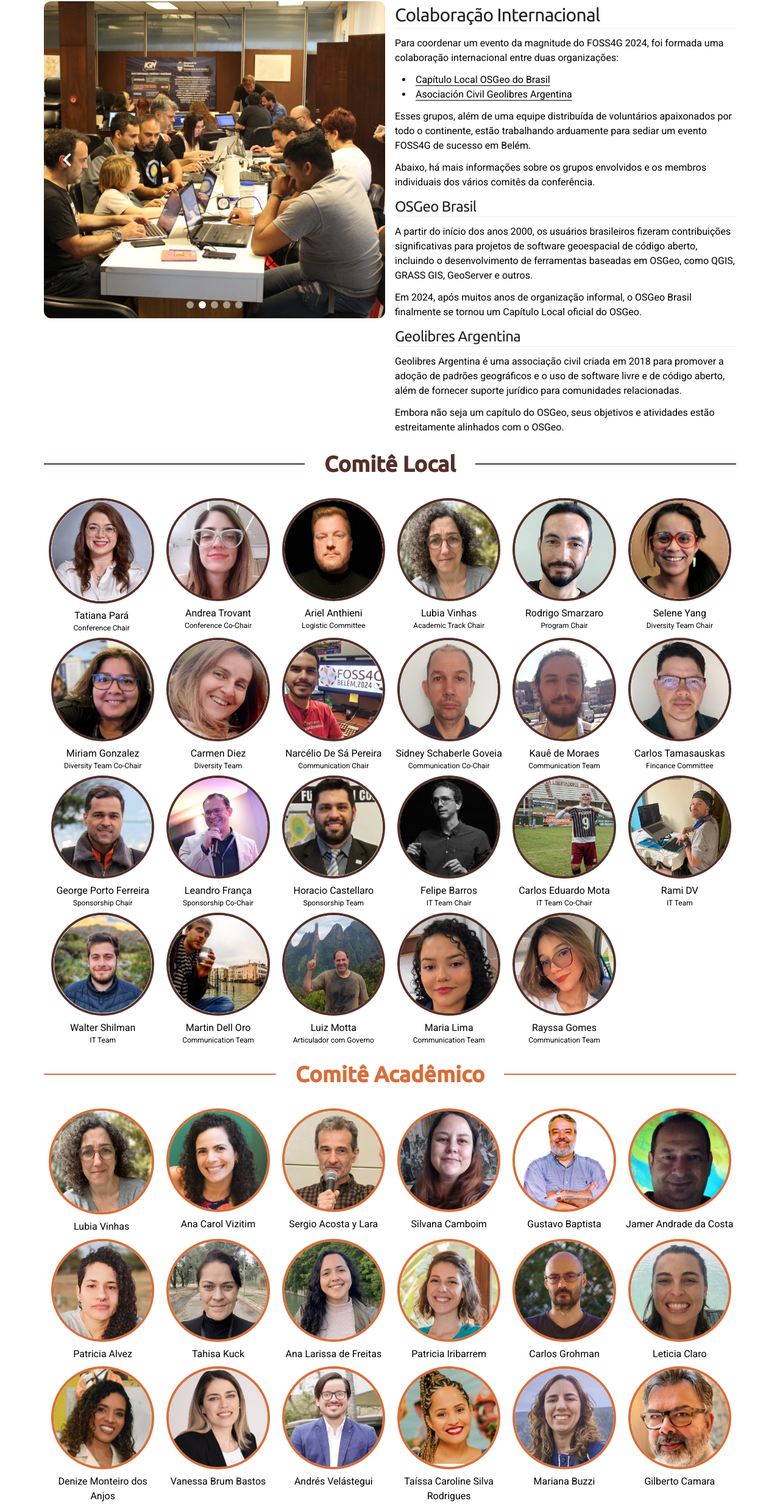
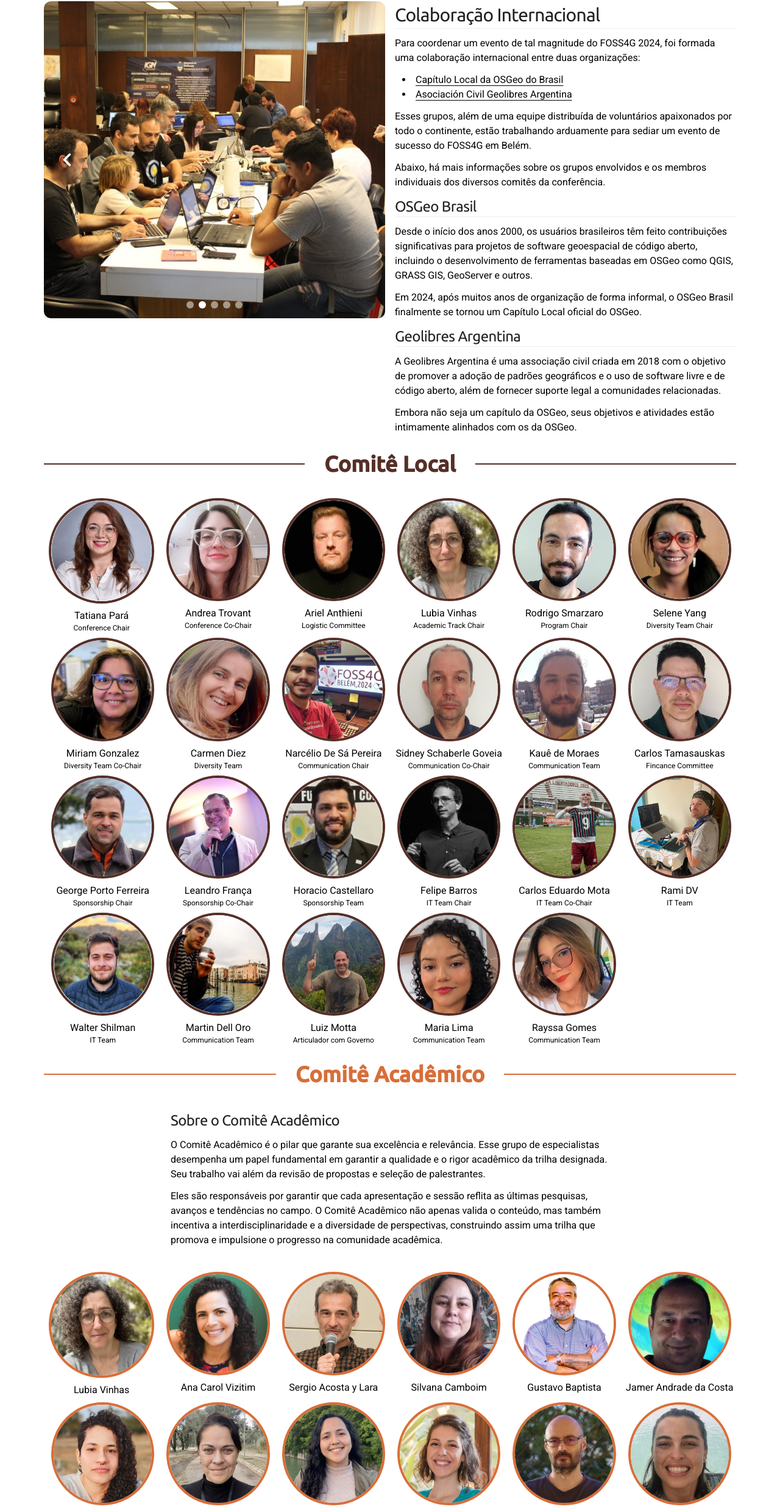
Before and after one commit to FOSS4G-2024-Belem/foss4g-2024-belem.github.io, a Next.js app: page /pt/comite-organizador-local in a window 1280 px wide. Shown: the part 178-2658 px from the top of the page at 61% size. Built offline with nearby package versions, Linux system fonts and the light colour scheme.

Commit message:
actualizar descripción de conference committees

```diff
--- a/src/pages/en/conference-committees.mdx
+++ b/src/pages/en/conference-committees.mdx
@@ -76,6 +76,7 @@ export const metadata = {
 </div>
 
 <Heading color="red">Local Committee</Heading>
+
 <div className="grid grid-cols-3 sm:grid-cols-6 sm:space-x-1">
   {Committees["loc"].map((person) => (
     <PhotoBubble committee="loc" person={person} key={person["name"]} />
@@ -83,6 +84,16 @@ export const metadata = {
 </div>
 
 <Heading color="orange">Academic Committee</Heading>
+
+<div className="mx-auto w-full max-w-[720px] my-4 6xl:my-8">
+  ##### About the Academic Committee
+
+  The Academic Committee is the backbone that ensures its excellence and relevance. This group of experts plays a fundamental role in ensuring the quality and academic rigor of the designated track. Their work goes beyond reviewing proposals and selecting speakers.
+
+  They are responsible for ensuring that each presentation and session reflects the latest research, advances and trends in the field. The Academic Committee not only validates the content, but also encourages interdisciplinarity and diversity of perspectives, thus building a track that promotes and drives progress in the academic community.
+
+</div>
+
 <div className="grid grid-cols-3 sm:grid-cols-6 sm:space-x-1">
   {Committees["academic"].map((person) => (
     <PhotoBubble committee="academic" person={person} key={person["name"]} />
@@ -90,6 +101,15 @@ export const metadata = {
 </div>
 
 <Heading color="green">Program Committee</Heading>
+
+<div className="mx-auto w-full max-w-[720px] my-4 6xl:my-8">
+  ##### About the Program Committee
+
+  At the heart of every successful conference lies a dedicated and enthusiastic team: the program creation committee. This group of professionals and volunteers carefully curates every detail, fusing innovation with experience to offer a better version for attendees.
+
+  Their work not only translates into the diversity of topics addressed, but also in the careful selection of speakers and panels that will inspire, inform and connect participants. Their tireless dedication is the cornerstone that elevates each edition of the conference to new heights.
+</div>
+
 <div className="grid grid-cols-3 sm:grid-cols-6 sm:space-x-1">
   {Committees["program"].map((person) => (
     <PhotoBubble committee="program" person={person} key={person["name"]} />
@@ -97,6 +117,15 @@ export const metadata = {
 </div>
 
 <Heading color="blue">Sponsor Committee</Heading>
+
+<div className="mx-auto w-full max-w-[720px] my-4 6xl:my-8">
+  ##### About the Sponsor Committee
+
+  Imagine a scenario where innovation and collaboration intertwine in an open source and geospatial technology environment. At a FOSS4G (Free and Open Source Software for Geospatial) conference, the Sponsor Committee plays a crucial role in bringing together companies, organizations and open source software enthusiasts to support and empower this vibrant community.
+
+  From securing the necessary financial backing for the organization of the event to facilitating networking opportunities and visibility for sponsors, this committee creates a vital bridge between the open source community and the business world, promoting innovation, knowledge sharing and continued growth in the field of geospatial technology.
+</div>
+
 <div className="grid grid-cols-3 sm:grid-cols-6 sm:space-x-1">
   {Committees["sponsor"].map((person) => (
     <PhotoBubble committee="sponsor" person={person} key={person["name"]} />
--- a/src/pages/es/comite-organizador-local.mdx
+++ b/src/pages/es/comite-organizador-local.mdx
@@ -14,7 +14,7 @@ import Carousel from "@/components/Carousel";
 export const metadata = {
   title: "Comités de la Conferencia",
   description:
-    "Visión general de los diversos comités de la Conferencia FOSS4G 2024 celebrada en Belém, Brasil del 02 al 08 de diciembre de 2024, incluyendo los comités Local, Académico, de Programa y de Patrocinadores.",
+    "Visión general de los diversos comités de la Conferencia FOSS4G 2024 celebrada en Belém, Brasil, del 02 al 08 de diciembre de 2024, incluidos los comités Local, Académico, de Programa y de Patrocinadores.",
   image: Foss4gAr2,
 };
 
@@ -50,25 +50,25 @@ export const metadata = {
     #### Colaboración Internacional
     ---
 
-    Para coordinar un evento de tal magnitud de FOSS4G 2024, se ha formado una colaboración internacional entre dos organizaciones:
+    Para coordinar un evento de la magnitud de FOSS4G 2024, se ha formado una colaboración internacional entre dos organizaciones:
 
-    - <span className="underline underline-offset-4">Capítulo Local OSGeo de Brasil</span>
+    - <span className="underline underline-offset-4">Capítulo Local de OSGeo de Brasil</span>
     - <span className="underline underline-offset-4">Asociación Civil Geolibres Argentina</span>
 
-    Estos grupos, además de un equipo distribuido de apasionados voluntarios en todo el continente, están trabajando arduamente para organizar un exitoso evento FOSS4G en Belém.
+    Estos grupos, junto con un equipo distribuido de voluntarios apasionados en todo el continente, están trabajando arduamente para organizar un evento FOSS4G exitoso en Belém.
 
-    A continuación se ofrece más información sobre los grupos involucrados y los miembros individuales de los diversos comités de la conferencia.
+    A continuación, se muestra más información sobre los grupos involucrados y los miembros individuales de los diversos comités de la conferencia.
 
     ##### OSGeo Brasil
     ---
-    A partir de principios de la década de 2000, los usuarios brasileños han realizado contribuciones significativas a proyectos de software geoespacial de código abierto, incluyendo el desarrollo de herramientas basadas en OSGeo como QGIS, GRASS GIS, GeoServer y otros.
+    Desde principios de la década de 2000, los usuarios brasileños han realizado contribuciones significativas a proyectos de software geoespacial de código abierto, incluido el desarrollo de herramientas basadas en OSGeo como QGIS, GRASS GIS, GeoServer y otros.
 
-    En 2024, después de muchos años de organización informal, OSGeo Brasil finalmente se convirtió en un Capítulo Local oficial de OSGeo.
+    En 2024, después de muchos años de organizarse de manera informal, OSGeo Brasil finalmente se convirtió en un Capítulo Local oficial de OSGeo.
 
     ##### Geolibres Argentina
     ---
 
-    Geolibres Argentina es una asociación civil creada en 2018 con el fin de promover la adopción de estándares geográficos y el uso de software libre y de código abierto, además de brindar apoyo legal a las comunidades relacionadas.
+    Geolibres Argentina es una asociación civil creada en 2018 con el fin de promover la adopción de estándares geográficos y el uso de software libre y de código abierto, además de brindar apoyo legal a comunidades relacionadas.
 
     Si bien no es un capítulo de OSGeo, sus objetivos y actividades están estrechamente alineados con los de OSGeo.
 
@@ -76,6 +76,7 @@ export const metadata = {
 </div>
 
 <Heading color="red">Comité Local</Heading>
+
 <div className="grid grid-cols-3 sm:grid-cols-6 sm:space-x-1">
   {Committees["loc"].map((person) => (
     <PhotoBubble committee="loc" person={person} key={person["name"]} />
@@ -83,6 +84,18 @@ export const metadata = {
 </div>
 
 <Heading color="orange">Comité Académico</Heading>
+
+<div className="mx-auto w-full max-w-[720px] my-4 6xl:my-8">
+  ##### Sobre el Comité Académico
+
+  El Comité Académico es el pilar que garantiza su excelencia y relevancia. Este grupo de expertos desempeña un papel fundamental en asegurar la calidad y el rigor académico de la pista designada.
+
+  Su trabajo va más allá de revisar propuestas y seleccionar ponentes. Son responsables de asegurar que cada presentación y sesión refleje las últimas investigaciones, avances y tendencias en el campo.
+
+  El Comité Académico no solo valida el contenido, sino que también fomenta la interdisciplinariedad y la diversidad de perspectivas, construyendo así una pista que promueva y impulse el progreso en la comunidad académica.
+
+</div>
+
 <div className="grid grid-cols-3 sm:grid-cols-6 sm:space-x-1">
   {Committees["academic"].map((person) => (
     <PhotoBubble committee="academic" person={person} key={person["name"]} />
@@ -90,6 +103,15 @@ export const metadata = {
 </div>
 
 <Heading color="green">Comité de Programa</Heading>
+
+<div className="mx-auto w-full max-w-[720px] my-4 6xl:my-8">
+  ##### Sobre el Comité de Programa
+
+  En el corazón de cada conferencia exitosa se encuentra un equipo dedicado y entusiasta: el comité de creación de programas. Este grupo de profesionales y voluntarios cura cuidadosamente cada detalle, fusionando la innovación con la experiencia para ofrecer una mejor versión para los asistentes.
+
+  Su trabajo no solo se traduce en la diversidad de temas abordados, sino también en la selección cuidadosa de ponentes y paneles que inspirarán, informarán y conectarán a los participantes. Su dedicación incansable es la piedra angular que eleva cada edición de la conferencia a nuevas alturas.
+</div>
+
 <div className="grid grid-cols-3 sm:grid-cols-6 sm:space-x-1">
   {Committees["program"].map((person) => (
     <PhotoBubble committee="program" person={person} key={person["name"]} />
@@ -97,6 +119,15 @@ export const metadata = {
 </div>
 
 <Heading color="blue">Comité de Patrocinadores</Heading>
+
+<div className="mx-auto w-full max-w-[720px] my-4 6xl:my-8">
+  ##### Sobre el Comité de Patrocinadores
+
+  Imagina un escenario donde la innovación y la colaboración se entrelazan en un entorno de tecnología de código abierto y geoespacial. En una conferencia FOSS4G (Software Libre y de Código Abierto para Geoespacial), el Comité de Patrocinadores juega un papel crucial al reunir a empresas, organizaciones y entusiastas del software de código abierto para apoyar y potenciar esta vibrante comunidad.
+
+  Desde asegurar el respaldo financiero necesario para la organización del evento hasta facilitar oportunidades de networking y visibilidad para los patrocinadores, este comité crea un puente vital entre la comunidad de código abierto y el mundo empresarial, promoviendo la innovación, el intercambio de conocimientos y el crecimiento continuo en el campo de la tecnología geoespacial.
+</div>
+
 <div className="grid grid-cols-3 sm:grid-cols-6 sm:space-x-1">
   {Committees["sponsor"].map((person) => (
     <PhotoBubble committee="sponsor" person={person} key={person["name"]} />
--- a/src/pages/pt/comite-organizador-local.mdx
+++ b/src/pages/pt/comite-organizador-local.mdx
@@ -14,7 +14,7 @@ import Carousel from "@/components/Carousel";
 export const metadata = {
   title: "Comitês da Conferência",
   description:
-    "Visão geral dos vários comitês da Conferência FOSS4G 2024 realizada em Belém, Brasil, de 02 a 08 de dezembro de 2024, incluindo os comitês Local, Acadêmico, de Programação e de Patrocinadores.",
+    "Visão geral dos diversos comitês da Conferência FOSS4G 2024 realizada em Belém, Brasil, de 02 a 08 de dezembro de 2024, incluindo os comitês Local, Acadêmico, de Programa e de Patrocinadores.",
   image: Foss4gAr2,
 };
 
@@ -50,32 +50,33 @@ export const metadata = {
     #### Colaboração Internacional
     ---
 
-    Para coordenar um evento da magnitude do FOSS4G 2024, foi formada uma colaboração internacional entre duas organizações:
+    Para coordenar um evento de tal magnitude do FOSS4G 2024, foi formada uma colaboração internacional entre duas organizações:
 
-    - <span className="underline underline-offset-4">Capítulo Local OSGeo do Brasil</span>
+    - <span className="underline underline-offset-4">Capítulo Local da OSGeo do Brasil</span>
     - <span className="underline underline-offset-4">Asociación Civil Geolibres Argentina</span>
 
-    Esses grupos, além de uma equipe distribuída de voluntários apaixonados por todo o continente, estão trabalhando arduamente para sediar um evento FOSS4G de sucesso em Belém.
+    Esses grupos, além de uma equipe distribuída de voluntários apaixonados por todo o continente, estão trabalhando arduamente para sediar um evento de sucesso do FOSS4G em Belém.
 
-    Abaixo, há mais informações sobre os grupos envolvidos e os membros individuais dos vários comitês da conferência.
+    Abaixo, há mais informações sobre os grupos envolvidos e os membros individuais dos diversos comitês da conferência.
 
     ##### OSGeo Brasil
     ---
-    A partir do início dos anos 2000, os usuários brasileiros fizeram contribuições significativas para projetos de software geoespacial de código aberto, incluindo o desenvolvimento de ferramentas baseadas em OSGeo, como QGIS, GRASS GIS, GeoServer e outros.
+    Desde o início dos anos 2000, os usuários brasileiros têm feito contribuições significativas para projetos de software geoespacial de código aberto, incluindo o desenvolvimento de ferramentas baseadas em OSGeo como QGIS, GRASS GIS, GeoServer e outros.
 
-    Em 2024, após muitos anos de organização informal, o OSGeo Brasil finalmente se tornou um Capítulo Local oficial do OSGeo.
+    Em 2024, após muitos anos de organização de forma informal, o OSGeo Brasil finalmente se tornou um Capítulo Local oficial do OSGeo.
 
     ##### Geolibres Argentina
     ---
 
-    Geolibres Argentina é uma associação civil criada em 2018 para promover a adoção de padrões geográficos e o uso de software livre e de código aberto, além de fornecer suporte jurídico para comunidades relacionadas.
+    A Geolibres Argentina é uma associação civil criada em 2018 com o objetivo de promover a adoção de padrões geográficos e o uso de software livre e de código aberto, além de fornecer suporte legal a comunidades relacionadas.
 
-    Embora não seja um capítulo do OSGeo, seus objetivos e atividades estão estreitamente alinhados com o OSGeo.
+    Embora não seja um capítulo da OSGeo, seus objetivos e atividades estão intimamente alinhados com os da OSGeo.
 
   </div>
 </div>
 
 <Heading color="red">Comitê Local</Heading>
+
 <div className="grid grid-cols-3 sm:grid-cols-6 sm:space-x-1">
   {Committees["loc"].map((person) => (
     <PhotoBubble committee="loc" person={person} key={person["name"]} />
@@ -83,13 +84,32 @@ export const metadata = {
 </div>
 
 <Heading color="orange">Comitê Acadêmico</Heading>
+
+<div className="mx-auto w-full max-w-[720px] my-4 6xl:my-8">
+  ##### Sobre o Comitê Acadêmico
+
+  O Comitê Acadêmico é o pilar que garante sua excelência e relevância. Esse grupo de especialistas desempenha um papel fundamental em garantir a qualidade e o rigor acadêmico da trilha designada. Seu trabalho vai além da revisão de propostas e seleção de palestrantes.
+
+  Eles são responsáveis por garantir que cada apresentação e sessão reflita as últimas pesquisas, avanços e tendências no campo. O Comitê Acadêmico não apenas valida o conteúdo, mas também incentiva a interdisciplinaridade e a diversidade de perspectivas, construindo assim uma trilha que promova e impulsione o progresso na comunidade acadêmica.
+
+</div>
+
 <div className="grid grid-cols-3 sm:grid-cols-6 sm:space-x-1">
   {Committees["academic"].map((person) => (
     <PhotoBubble committee="academic" person={person} key={person["name"]} />
   ))}
 </div>
 
-<Heading color="green">Comitê de Programação</Heading>
+<Heading color="green">Comitê de Programa</Heading>
+
+<div className="mx-auto w-full max-w-[720px] my-4 6xl:my-8">
+  ##### Sobre o Comitê de Programa
+
+  No coração de cada conferência bem-sucedida está uma equipe dedicada e entusiasmada: o comitê de criação do programa. Esse grupo de profissionais e voluntários cuida cuidadosamente de cada detalhe, fundindo inovação com experiência para oferecer uma versão melhor para os participantes.
+
+  Seu trabalho não apenas se traduz na diversidade de tópicos abordados, mas também na seleção cuidadosa de palestrantes e painéis que irão inspirar, informar e conectar os participantes. Sua dedicação incansável é a pedra angular que eleva cada edição da conferência a novas alturas.
+</div>
+
 <div className="grid grid-cols-3 sm:grid-cols-6 sm:space-x-1">
   {Committees["program"].map((person) => (
     <PhotoBubble committee="program" person={person} key={person["name"]} />
@@ -97,6 +117,15 @@ export const metadata = {
 </div>
 
 <Heading color="blue">Comitê de Patrocinadores</Heading>
+
+<div className="mx-auto w-full max-w-[720px] my-4 6xl:my-8">
+  ##### Sobre o Comitê de Patrocinadores
+
+  Imagine um cenário onde a inovação e a colaboração se entrelaçam em um ambiente de tecnologia geoespacial de código aberto. Em uma conferência FOSS4G (Software Livre e de Código Aberto para Geoespacial), o Comitê de Patrocinadores desempenha um papel crucial ao reunir empresas, organizações e entusiastas de software de código aberto para apoiar e fortalecer esta vibrante comunidade.
+
+  Desde garantir o respaldo financeiro necessário para a organização do evento até facilitar oportunidades de networking e visibilidade para os patrocinadores, este comitê cria uma ponte vital entre a comunidade de código aberto e o mundo empresarial, promovendo inovação, compartilhamento de conhecimento e crescimento contínuo no campo da tecnologia geoespacial.
+</div>
+
 <div className="grid grid-cols-3 sm:grid-cols-6 sm:space-x-1">
   {Committees["sponsor"].map((person) => (
     <PhotoBubble committee="sponsor" person={person} key={person["name"]} />
```
